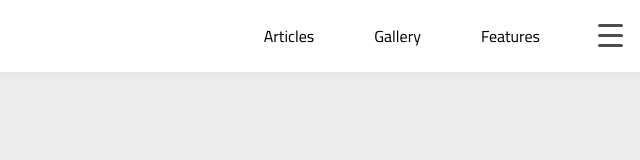
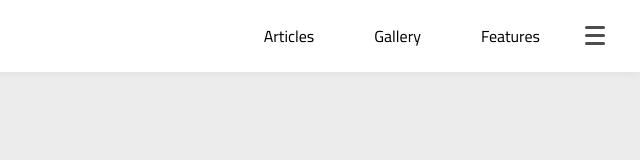
Before and after one commit to ramymansy/Templates-3, a plain HTML site: page index.html in a window 1280 px wide. Shown: the top 160 px of the page, 640-1280 px from the left. Drawn offline with Linux system fonts and the light colour scheme.

Commit message:
update toggle menu

```diff
--- a/css/style.css
+++ b/css/style.css
@@ -333,12 +333,12 @@ button.up {
   justify-content: center;
   align-items: center;
 }
-#icon {
-  position: absolute;
-  top: 10px;
-  right: -50px;
-  width: 50px;
-  height: 50px;
+.icon {
+  position: absolute;
+  top: 25px;
+  right: -20px;
+  width: 20px;
+  height: 20px;
   cursor: pointer;
   display: flex;
   align-items: center;
@@ -350,17 +350,17 @@ button.up {
   -ms-transition: var(--main-transition);
   -o-transition: var(--main-transition);
 }
-#icon::before {
+.icon::before {
   content: "";
   position: absolute;
-  width: 25px;
+  width: 20px;
   height: 3px;
   background: rgb(77, 77, 77);
-  transform: translateY(-10px);
-  -webkit-transform: translateY(-10px);
-  -moz-transform: translateY(-10px);
-  -ms-transform: translateY(-10px);
-  -o-transform: translateY(-10px);
+  transform: translateY(-8px);
+  -webkit-transform: translateY(-8px);
+  -moz-transform: translateY(-8px);
+  -ms-transform: translateY(-8px);
+  -o-transform: translateY(-8px);
   transition: var(--main-transition);
   -webkit-transition: var(--main-transition);
   -moz-transition: var(--main-transition);
@@ -372,13 +372,13 @@ button.up {
   -ms-border-radius: 10px;
   -o-border-radius: 10px;
 }
-#icon::after {
+.icon::after {
   content: "";
   position: absolute;
-  width: 25px;
+  width: 20px;
   height: 3px;
   background: rgb(77, 77, 77);
-  box-shadow: 0 10px 0 0 rgb(77, 77, 77);
+  box-shadow: 0 8px 0 0 rgb(77, 77, 77);
   transition: var(--main-transition);
   -webkit-transition: var(--main-transition);
   -moz-transition: var(--main-transition);
--- a/index.html
+++ b/index.html
@@ -30,7 +30,7 @@
           <li><a href="#features">Features</a></li>
           <!-- ============================================================================================================= -->
           <!-- Start Megamenu -->
-          <div id="icon"></div>
+          <span id="icon" class="icon"></span>
           <div id="mega-menu">
             <div class="image">
               <img src="images/mega-menu.png" alt="mega-menu" />
```
